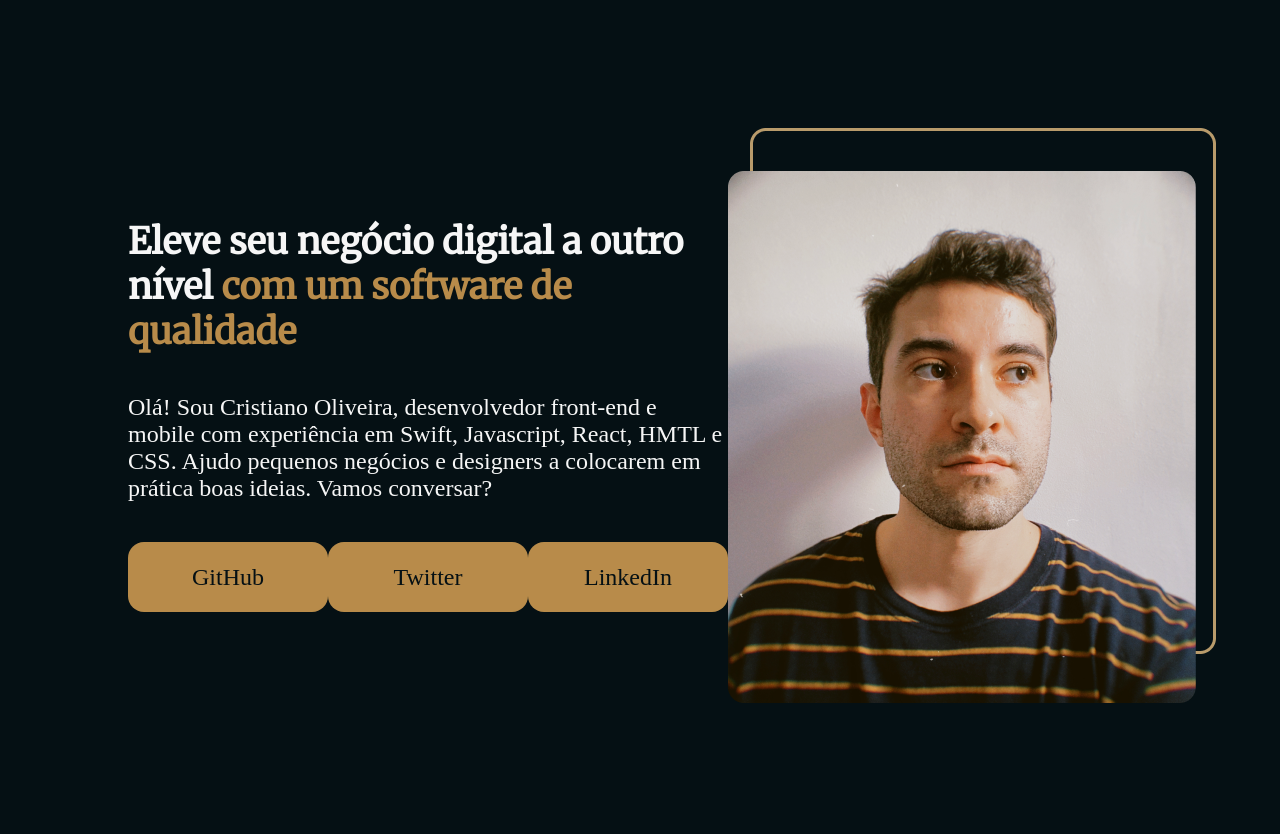
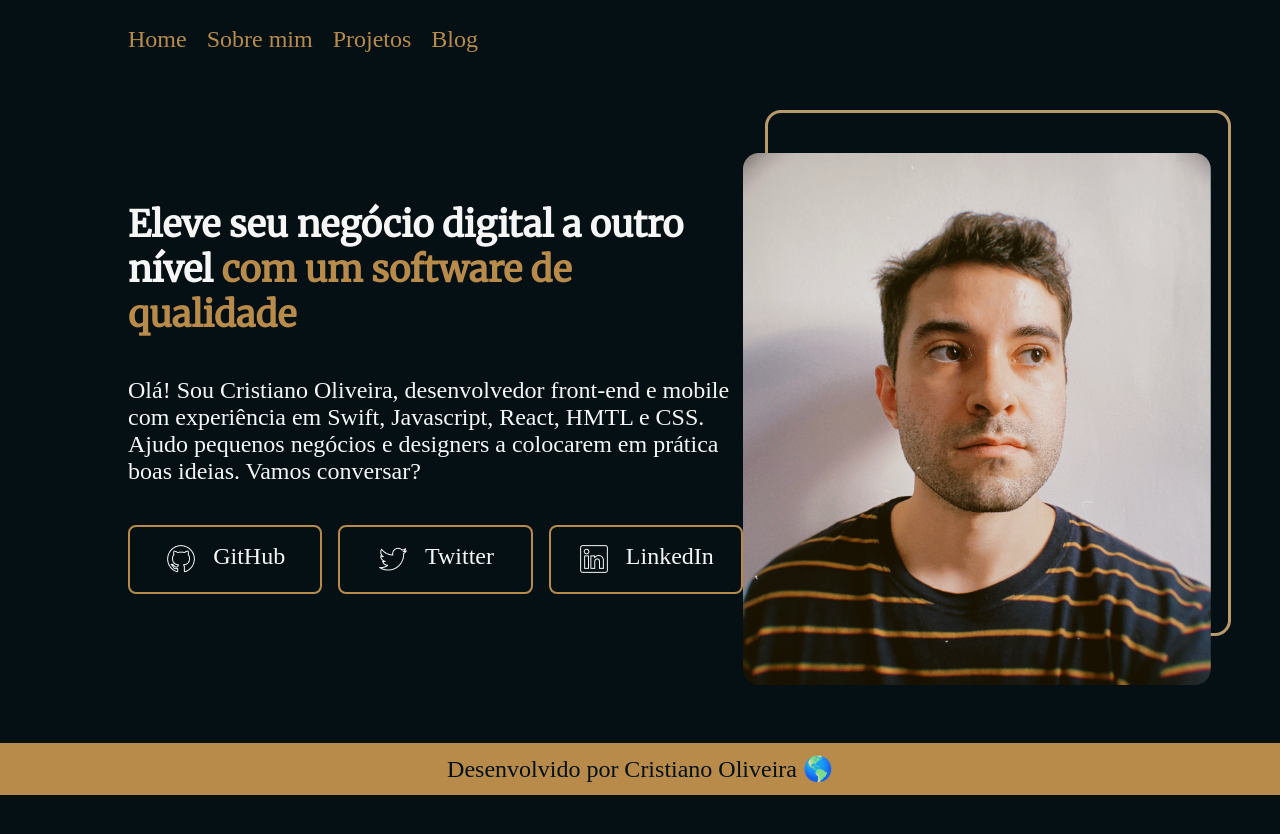
Before and after one commit to coliveiralopes/portfolio, a plain HTML site: page index.html in a window 1280 px wide. After the commit the page ends 800 px from the top, so only its background shows below. Drawn offline with Linux system fonts and the light colour scheme; a web font is replaced by a local one.

Commit message:
:white_check_mark: update index + stylesheet, add assets

```diff
--- a/index.html
+++ b/index.html
@@ -8,7 +8,14 @@
     <link rel="stylesheet" href="style.css">
 </head>
 <body>
-    <header></header>
+    <header class="cabecalho">
+        <nav class="cabecalho__menu">
+            <a class="cabecalho__menu__link">Home</a>
+            <a class="cabecalho__menu__link">Sobre mim</a>
+            <a class="cabecalho__menu__link">Projetos</a>
+            <a class="cabecalho__menu__link">Blog</a>
+        </nav>
+    </header>
     <main class="apresentacao">
         <section class="apresentacao__conteudo">
             <h1 class="apresentacao__conteudo__titulo">Eleve seu negócio digital a outro nível <strong class="titulo__destaque">com um software de qualidade</strong></h1>
@@ -17,14 +24,26 @@
                 Vamos conversar?</p>
 
             <div class="apresentacao__links">
-              <a class="apresentacao__links__link" href="https://github.com/coliveiralopes">GitHub</a>
-              <a class="apresentacao__links__link" href="https://twitter.com/saintcristianos">Twitter</a>
-              <a class="apresentacao__links__link" href="https://www.linkedin.com/in/coliveiralopes/">LinkedIn</a>
+              <a class="apresentacao__links__link" href="https://github.com/coliveiralopes">
+              <img src="./assets/github.png" alt=""github icon">
+                GitHub
+            </a>
+              <a class="apresentacao__links__link" href="https://twitter.com/saintcristianos">
+              <img src="./assets/twitter.png" alt="twitter icon">
+                Twitter
+            </a>
+              <a class="apresentacao__links__link" href="https://www.linkedin.com/in/coliveiralopes/">
+              <img src="./assets/linkedin.png" alt="linkedin icon">
+                LinkedIn
+            </a>
             </div>
 
         </section>
         <img src="Imagem.png" alt="imagem de cristiano">
     </main>
-    <footer></footer>
+
+    <footer class="rodape">
+        <p>Desenvolvido por Cristiano Oliveira 🌎</p>
+    </footer>
 </body>
 </html>
--- a/style.css
+++ b/style.css
@@ -5,15 +5,33 @@
     padding: 0;
 }
 
+a:hover {
+    background-color: #655231;
+}
+
 body {
-    height: 100vh;
     box-sizing: border-box;
     background-color: #051014;
     color: #F6F6F6;
 }
 
+.cabecalho {
+    padding: 2% 0 0 10%;
+}
+
+.cabecalho__menu {
+    display: flex;
+    gap: 20px;
+}
+
+.cabecalho__menu__link {
+    font-family: 'Slabo 13px', serif;
+    font-size: 24px;
+    color: #b88b4a;
+}
+
 .apresentacao {
-    margin: 10% 10%;
+    margin: 4.5% 10%;
     display: flex;
     align-items: center;
     justify-content: space-between;
@@ -40,20 +58,35 @@ body {
 .apresentacao__links {
     display: flex;
     justify-content: space-between;
+    gap: 16px;
 }
 
 .apresentacao__links__link {
-    background-color: #b88b4a;
+    display: flex;
+    justify-content: center;
+    gap: 16px;
+    border: 2px solid #b88b4a;
     width: 200px;
     text-align: center;
-    border-radius: 16px;
+    border-radius: 8px;
     font-size: 24px;
-    padding: 21.5px 0;
+    padding: 16.5px 0;
     text-decoration: none;
-    color: #051014;
+    color: #f6f6f6;
     font-family: 'Slabo 13px', serif;
 }
 
 .titulo__destaque {
     color: #b88b4a;
 }
+
+.rodape {
+    display: flex;
+    justify-content: center;
+    padding: 12px;
+    text-align: center;
+    font-family: 'Slabo 13px', serif;
+    font-size: 24px;
+    background-color: #b88b4a;
+    color: #051014;
+}
```
Also changed, not shown: assets/dev.png (added), assets/github.png (added), assets/linkedin.png (added), assets/twitter.png (added).
